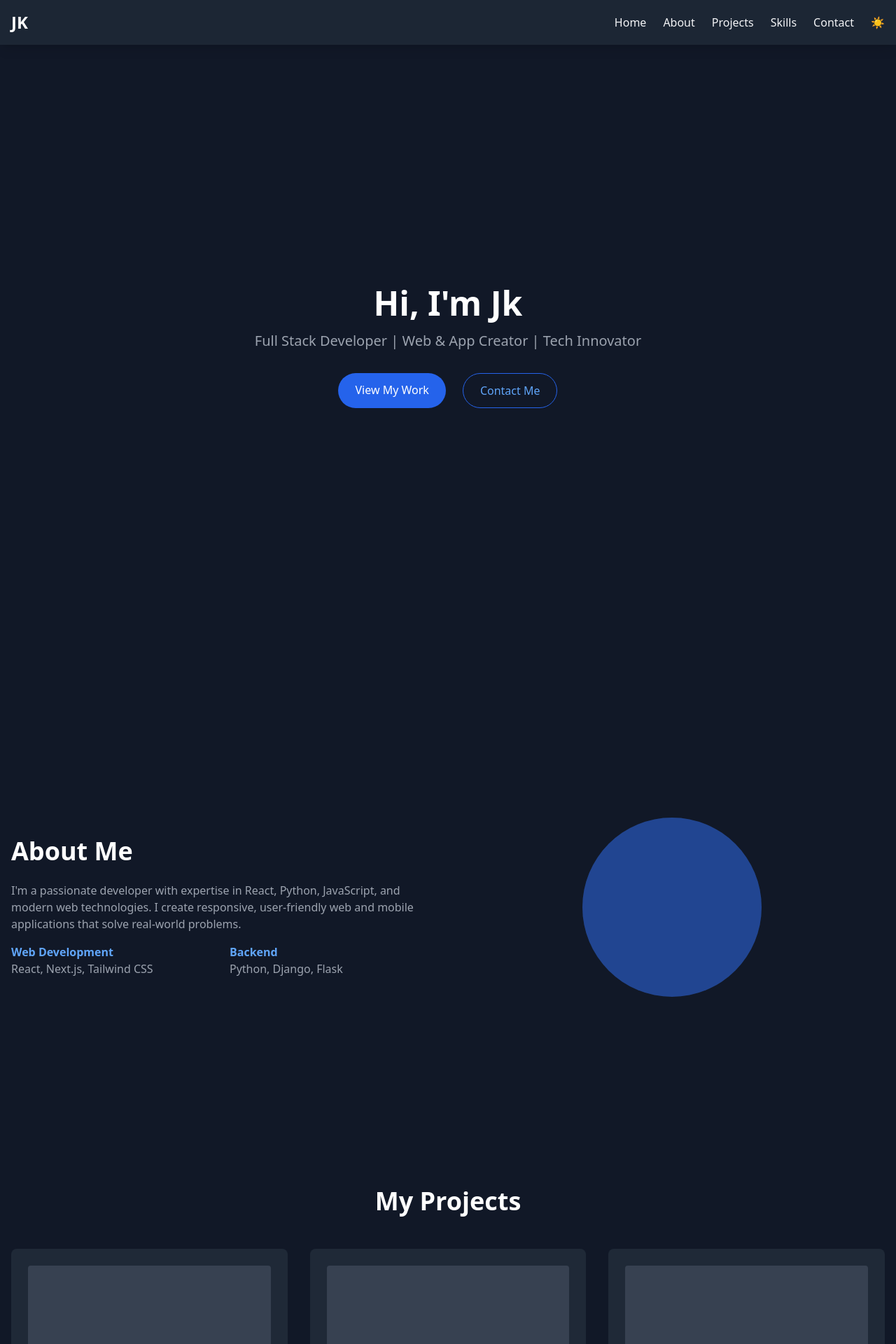
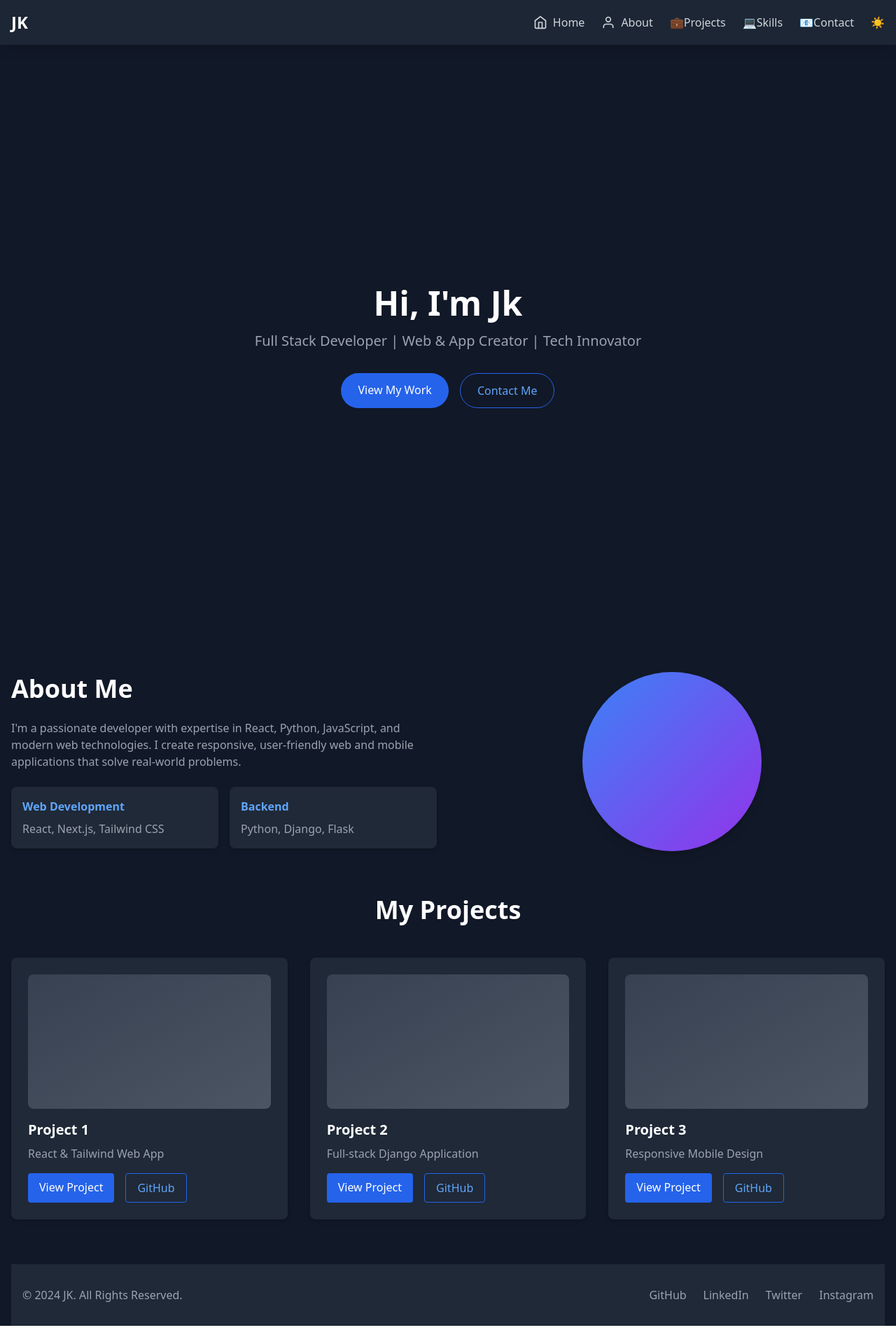
Before and after one commit to jk08y/portfolio, a React (Create React App) app: page / in a window 1280 px wide. Shown: the top 1920 px of the page at 70% size. After the commit the page ends 1894 px from the top, so only its background shows below. Built offline with nearby package versions, Linux system fonts and the light colour scheme.

Commit message:
Update App.js

```diff
--- a/src/App.js
+++ b/src/App.js
@@ -2,6 +2,7 @@ import React, { useState, useEffect } from 'react';
 
 const App = () => {
   const [darkMode, setDarkMode] = useState(true);
+  const [mobileMenuOpen, setMobileMenuOpen] = useState(false);
 
   // Persist dark mode preference
   useEffect(() => {
@@ -13,63 +14,107 @@ const App = () => {
   }, [darkMode]);
 
   // Navigation Icons as simple SVG components
-  const HomeIcon = () => (
-    <svg xmlns="http://www.w3.org/2000/svg" width="24" height="24" viewBox="0 0 24 24" fill="none" stroke="currentColor" strokeWidth="2" strokeLinecap="round" strokeLinejoin="round">
+  const NavigationIcons = {
+    Home: () => (
+      <svg xmlns="http://www.w3.org/2000/svg" className="w-5 h-5 mr-2" viewBox="0 0 24 24" fill="none" stroke="currentColor" strokeWidth="2" strokeLinecap="round" strokeLinejoin="round">
         <path d="m3 9 9-7 9 7v11a2 2 0 0 1-2 2H5a2 2 0 0 1-2-2z"></path>
         <polyline points="9 22 9 12 15 12 15 22"></polyline>
       </svg>
-  );
-
-  const UserIcon = () => (
-    <svg xmlns="http://www.w3.org/2000/svg" width="24" height="24" viewBox="0 0 24 24" fill="none" stroke="currentColor" strokeWidth="2" strokeLinecap="round" strokeLinejoin="round">
+    ),
+    About: () => (
+      <svg xmlns="http://www.w3.org/2000/svg" className="w-5 h-5 mr-2" viewBox="0 0 24 24" fill="none" stroke="currentColor" strokeWidth="2" strokeLinecap="round" strokeLinejoin="round">
         <path d="M20 21v-2a4 4 0 0 0-4-4H8a4 4 0 0 0-4 4v2"></path>
         <circle cx="12" cy="7" r="4"></circle>
       </svg>
-  );
+    )
+  };
+
+  const navigationLinks = [
+    { href: "#home", icon: NavigationIcons.Home, label: "Home" },
+    { href: "#about", icon: NavigationIcons.About, label: "About" },
+    { href: "#projects", icon: "💼", label: "Projects" },
+    { href: "#skills", icon: "💻", label: "Skills" },
+    { href: "#contact", icon: "📧", label: "Contact" }
+  ];
 
   return (
-    <div className="min-h-screen bg-white dark:bg-gray-900 text-gray-900 dark:text-gray-100 transition-all duration-300">
-      {/* Fixed Header */}
+    <div className="min-h-screen bg-gray-50 dark:bg-gray-900 text-gray-900 dark:text-gray-100 transition-all duration-300">
+      {/* Fixed Header with Responsive Navigation */}
       <header className="fixed top-0 left-0 w-full bg-white/90 dark:bg-gray-800/90 backdrop-blur-md shadow-lg z-50">
-        <nav className="container mx-auto px-4 py-4 flex justify-between items-center">
+        <div className="container mx-auto px-4 py-4 flex justify-between items-center">
           <div className="text-2xl font-bold dark:text-white">JK</div>
-          <div className="flex space-x-6 items-center">
-            {[
-              { href: "#home", icon: HomeIcon, label: "Home" },
-              { href: "#about", icon: UserIcon, label: "About" },
-              { href: "#projects", icon: () => "💼", label: "Projects" },
-              { href: "#skills", icon: () => "💻", label: "Skills" },
-              { href: "#contact", icon: () => "📧", label: "Contact" }
-            ].map(({ href, label }) => (
+
+          {/* Desktop Navigation */}
+          <nav className="hidden md:flex space-x-6 items-center">
+            {navigationLinks.map(({ href, label, icon: Icon }) => (
               <a
                 key={href}
                 href={href}
-                className="hover:text-blue-600 dark:hover:text-blue-400 flex items-center transition-colors"
+                className="flex items-center text-gray-600 dark:text-gray-300 hover:text-blue-600 dark:hover:text-blue-400 transition-colors"
               >
+                {typeof Icon === 'function' ? <Icon /> : Icon}
                 {label}
               </a>
             ))}
             <button
               onClick={() => setDarkMode(!darkMode)}
-              className="focus:outline-none hover:rotate-12 transition-transform"
+              className="ml-4 focus:outline-none hover:rotate-12 transition-transform"
               aria-label="Toggle Dark Mode"
             >
               {darkMode ? '☀️' : '🌙'}
             </button>
+          </nav>
+
+          {/* Mobile Menu Toggle */}
+          <button
+            className="md:hidden focus:outline-none"
+            onClick={() => setMobileMenuOpen(!mobileMenuOpen)}
+          >
+            {mobileMenuOpen ? '✕' : '☰'}
+          </button>
         </div>
+
+        {/* Mobile Navigation Dropdown */}
+        {mobileMenuOpen && (
+          <div className="md:hidden absolute top-full left-0 w-full bg-white dark:bg-gray-800 shadow-lg">
+            <nav className="flex flex-col divide-y divide-gray-200 dark:divide-gray-700">
+              {navigationLinks.map(({ href, label, icon: Icon }) => (
+                <a
+                  key={href}
+                  href={href}
+                  onClick={() => setMobileMenuOpen(false)}
+                  className="px-4 py-3 flex items-center text-gray-600 dark:text-gray-300 hover:bg-gray-100 dark:hover:bg-gray-700"
+                >
+                  {typeof Icon === 'function' ? <Icon /> : Icon}
+                  {label}
+                </a>
+              ))}
+              <button
+                onClick={() => {
+                  setDarkMode(!darkMode);
+                  setMobileMenuOpen(false);
+                }}
+                className="w-full text-left px-4 py-3 flex items-center hover:bg-gray-100 dark:hover:bg-gray-700"
+              >
+                {darkMode ? '☀️' : '🌙'} Toggle Dark Mode
+              </button>
             </nav>
+          </div>
+        )}
       </header>
 
-      {/* Main Content */}
-      <main className="container mx-auto px-4 pt-24">
+      {/* Main Content with Improved Spacing and Responsiveness */}
+      <main className="container mx-auto px-4 pt-24 space-y-16">
         {/* Home Section */}
-        <section id="home" className="min-h-screen flex items-center justify-center">
-          <div className="text-center">
-            <h1 className="text-5xl font-bold mb-4 dark:text-white">Hi, I'm Jk</h1>
-            <p className="text-xl text-gray-600 dark:text-gray-400 mb-8">
+        <section id="home" className="min-h-screen flex items-center justify-center text-center">
+          <div>
+            <h1 className="text-4xl md:text-5xl font-bold mb-4 dark:text-white">
+              Hi, I'm Jk
+            </h1>
+            <p className="text-lg md:text-xl text-gray-600 dark:text-gray-400 mb-8 max-w-xl mx-auto">
               Full Stack Developer | Web & App Creator | Tech Innovator
             </p>
-            <div className="flex justify-center space-x-6">
+            <div className="flex justify-center space-x-4">
               <a
                 href="#projects"
                 className="bg-blue-600 text-white px-6 py-3 rounded-full hover:bg-blue-700 transition-colors"
@@ -87,11 +132,11 @@ const App = () => {
         </section>
 
         {/* About Section */}
-        <section id="about" className="min-h-screen flex items-center">
+        <section id="about" className="flex items-center">
           <div className="grid md:grid-cols-2 gap-8 items-center">
             <div>
-              <h2 className="text-4xl font-bold mb-6 dark:text-white">About Me</h2>
-              <p className="text-gray-600 dark:text-gray-400 mb-4">
+              <h2 className="text-3xl md:text-4xl font-bold mb-6 dark:text-white">About Me</h2>
+              <p className="text-gray-600 dark:text-gray-400 mb-6">
                 I'm a passionate developer with expertise in React, Python, JavaScript, and modern web technologies.
                 I create responsive, user-friendly web and mobile applications that solve real-world problems.
               </p>
@@ -100,35 +145,33 @@ const App = () => {
                   { title: "Web Development", skills: "React, Next.js, Tailwind CSS" },
                   { title: "Backend", skills: "Python, Django, Flask" }
                 ].map(({ title, skills }) => (
-                  <div key={title}>
-                    <h3 className="font-bold text-blue-600 dark:text-blue-400">{title}</h3>
+                  <div key={title} className="bg-white dark:bg-gray-800 p-4 rounded-lg shadow-md">
+                    <h3 className="font-bold text-blue-600 dark:text-blue-400 mb-2">{title}</h3>
                     <p className="text-gray-600 dark:text-gray-400">{skills}</p>
                   </div>
                 ))}
               </div>
             </div>
             <div className="flex justify-center">
-              <div className="w-64 h-64 bg-gray-200 dark:bg-gray-800 rounded-full overflow-hidden">
-                <div className="w-full h-full bg-blue-600 opacity-50"></div>
-              </div>
+              <div className="w-64 h-64 bg-gradient-to-br from-blue-500 to-purple-600 rounded-full overflow-hidden shadow-lg"></div>
             </div>
           </div>
         </section>
 
         {/* Projects Section */}
-        <section id="projects" className="min-h-screen">
-          <h2 className="text-4xl font-bold text-center mb-12 dark:text-white">My Projects</h2>
+        <section id="projects">
+          <h2 className="text-3xl md:text-4xl font-bold text-center mb-12 dark:text-white">My Projects</h2>
           <div className="grid md:grid-cols-3 gap-8">
             {[
-              { title: "Project 1", description: "A web application using React and Tailwind CSS" },
-              { title: "Project 2", description: "A full-stack app with Django backend" },
-              { title: "Project 3", description: "Mobile-first responsive design project" }
+              { title: "Project 1", description: "React & Tailwind Web App" },
+              { title: "Project 2", description: "Full-stack Django Application" },
+              { title: "Project 3", description: "Responsive Mobile Design" }
             ].map((project, index) => (
               <div
                 key={index}
-                className="bg-gray-100 dark:bg-gray-800 rounded-lg p-6 hover:scale-105 transition-transform"
+                className="bg-white dark:bg-gray-800 rounded-lg p-6 shadow-md hover:shadow-xl transition-all transform hover:-translate-y-2"
               >
-                <div className="h-48 bg-gray-200 dark:bg-gray-700 mb-4 rounded"></div>
+                <div className="h-48 bg-gradient-to-br from-blue-100 to-purple-100 dark:from-gray-700 dark:to-gray-600 mb-4 rounded-lg"></div>
                 <h3 className="text-xl font-bold mb-2 dark:text-white">{project.title}</h3>
                 <p className="text-gray-600 dark:text-gray-400 mb-4">{project.description}</p>
                 <div className="flex space-x-4">
@@ -145,9 +188,13 @@ const App = () => {
         </section>
 
         {/* Footer */}
-        <footer className="bg-gray-100 dark:bg-gray-800 py-8 mt-12">
-          <div className="container mx-auto px-4 text-center">
-            <div className="flex justify-center space-x-6 mb-6">
+        <footer className="bg-gray-100 dark:bg-gray-800 py-8">
+          <div className="container mx-auto px-4">
+            <div className="flex flex-col md:flex-row justify-between items-center">
+              <div className="text-center md:text-left mb-4 md:mb-0">
+                <p className="text-gray-600 dark:text-gray-400">&copy; 2024 JK. All Rights Reserved.</p>
+              </div>
+              <div className="flex space-x-6">
                 {['GitHub', 'LinkedIn', 'Twitter', 'Instagram'].map((platform) => (
                   <a
                     key={platform}
@@ -158,7 +205,7 @@ const App = () => {
                   </a>
                 ))}
               </div>
-            <p className="text-gray-600 dark:text-gray-400">&copy; 2024 JK. All Rights Reserved.</p>
+            </div>
           </div>
         </footer>
       </main>
```
Lines whose indentation alone changed are shown as unchanged.
